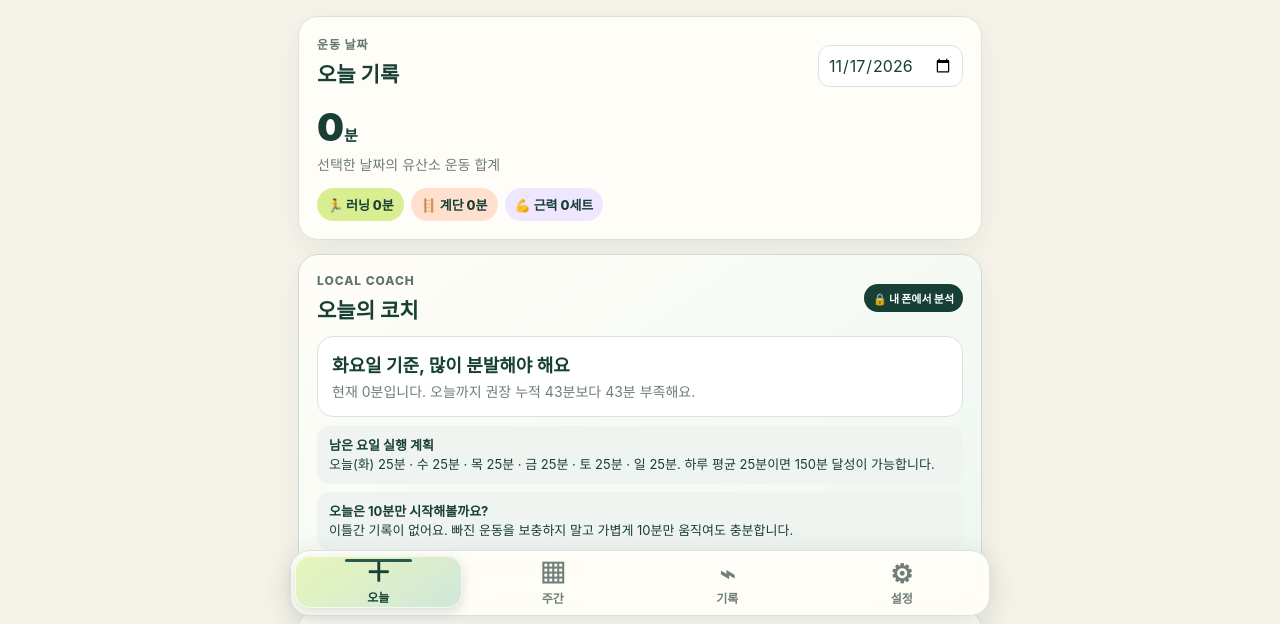
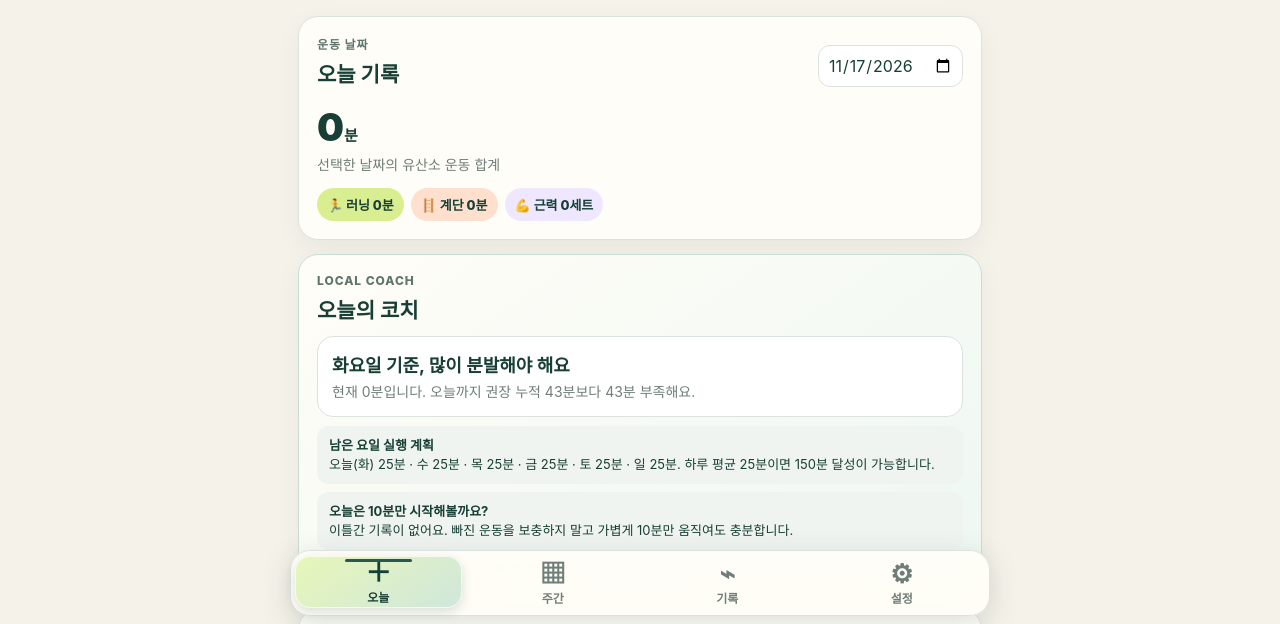
Before and after one commit to junhwajeong-jpg/rundash, a plain HTML site: page index.html in a window 1280 px wide. Shown: the part 174-798 px from the top of the page. Drawn offline with Linux system fonts and the light colour scheme.

Commit message:
Remove local analysis badge

```diff
--- a/index.html
+++ b/index.html
@@ -74,7 +74,7 @@
       </article>
 
       <article class="card coach-card">
-        <div class="coach-head"><div><div class="eyebrow">LOCAL COACH</div><h3 style="margin-bottom:0">오늘의 코치</h3></div><span class="coach-badge">🔒 내 폰에서 분석</span></div>
+        <div class="coach-head"><div><div class="eyebrow">LOCAL COACH</div><h3 style="margin-bottom:0">오늘의 코치</h3></div></div>
         <div class="coach-main"><strong id="coachTitle">기록을 기다리고 있어요</strong><div class="detail" id="coachBody">운동 기록에 맞춰 바로 피드백해드릴게요.</div></div>
         <div class="coach-list" id="coachList"></div>
         <div class="coach-privacy">기록은 외부로 전송되지 않으며 이 기기에서만 판단합니다.</div>
```
